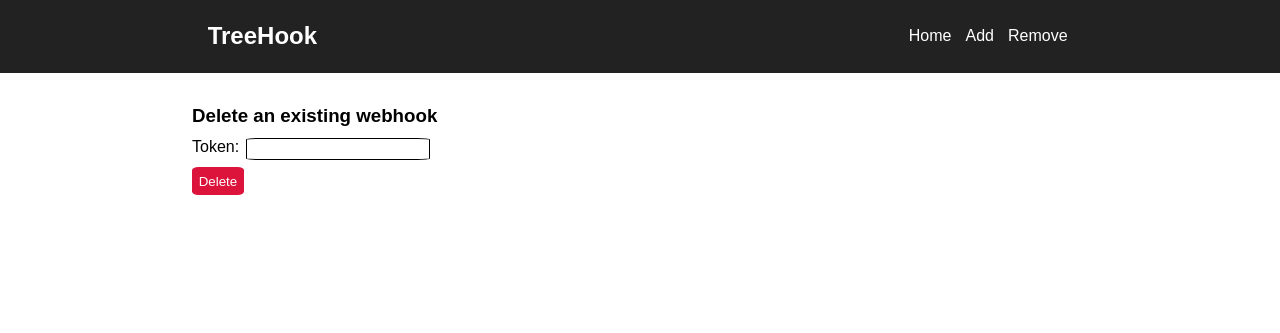
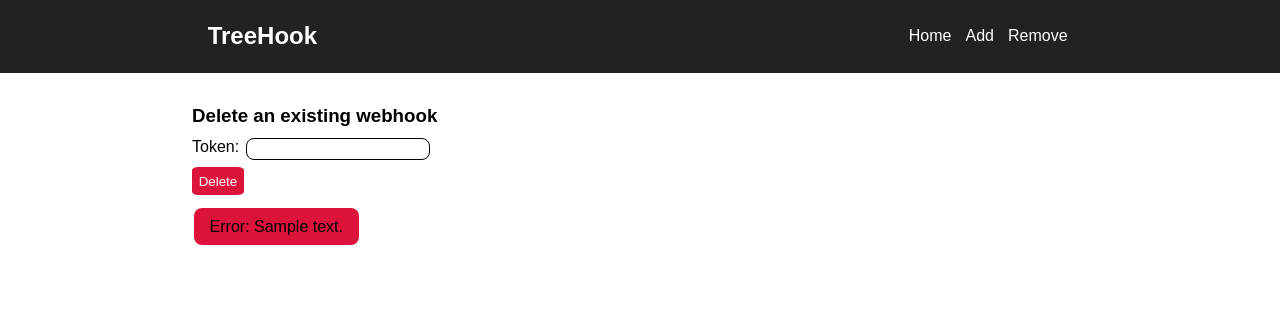
Before and after one commit to FlorianEagox/TreeHook, a Flask app: template templates/delete.html in a window 1280 px wide. Shown: the top 333 px of the page. Run offline with Flask 2, Linux system fonts and the light colour scheme; the template is opened without the code that fills it: most values are stand-ins (such as "Sample title", 1, 10 or a date in 2020).

Commit message:
Added messages if the tokens were successfully created or failed.

```diff
--- a/app.py
+++ b/app.py
@@ -8,7 +8,7 @@ from secrets import token_urlsafe
 
 app = Flask(__name__, subdomain_matching=True)
 app.config['SERVER_NAME'] = 'localhost:443'
-# app.debug = True
+app.debug = True
 hooks = []
 
 
@@ -66,7 +66,7 @@ def create_hook():
             hooks[index][1].join()
             del hooks[index]
             write_hooks()
-            return "Deleted " + request.args.get('token')
+            return request.args.get('token')
         except:
             return "Couldn't find token " + request.args.get('token'), 404
 
@@ -79,13 +79,15 @@ def index():
 @app.route('/add', methods=['GET', 'POST'])
 def add():
     if request.method == "POST":
-        print(requests.post(f'http://api.{app.config["SERVER_NAME"]}/hooks', params={"url": request.form['url'], "delay": request.form['delay'], "top": request.form['top']}).text)
+        response = requests.post(f'http://api.{app.config["SERVER_NAME"]}/hooks', params={"url": request.form['url'], "delay": request.form['delay'], "top": request.form['top']})
+        return render_template("add.html", result={"status": response.status_code, "text": response.text})
     return render_template("add.html")
 
 @app.route('/delete', methods=['GET', 'POST'])
 def delete():
     if request.method == "POST":
-        print(requests.delete(f'http://api.{app.config["SERVER_NAME"]}/hooks', params={'token': request.form['token']}).text)
+        response = requests.delete(f'http://api.{app.config["SERVER_NAME"]}/hooks', params={'token': request.form['token']})
+        return render_template("delete.html", result={"status": response.status_code, "text": response.text})
     return render_template("delete.html")
 
 
@@ -93,27 +95,32 @@ def delete():
 def hook_thread(hook):
     request_url = f'http://api.{app.config["SERVER_NAME"]}/donations?top={hook["top"]}'
     previous_donations = requests.get(request_url).text
+    timer = 0
     while(hook['active']):
-        time.sleep(hook['delay'])
-        new_donations = requests.get(request_url).text
+        if timer >= hook['delay']:
+            timer = 0
+            new_donations = requests.get(request_url).text
 
-        print(str(hash(new_donations)) + " " + str(hash(previous_donations)))
-        if not hash(new_donations) == hash(previous_donations):
-            diff = []
-            previous_donations_object = json.loads(previous_donations)
-            for donation in json.loads(new_donations):
-                if donation not in previous_donations_object:
-                    diff.append(donation)
-            result = {
-                "newDonations": diff,
-                "treeCount": get_trees()
-            }
-            requests.get(hook['url'], data=json.dumps(result))
-            previous_donations = new_donations
-
+            print(str(hash(new_donations)) + " " + str(hash(previous_donations)))
+            if not hash(new_donations) == hash(previous_donations):
+                diff = []
+                previous_donations_object = json.loads(previous_donations)
+                for donation in json.loads(new_donations):
+                    if donation not in previous_donations_object:
+                        diff.append(donation)
+                result = {
+                    "newDonations": diff,
+                    "treeCount": get_trees()
+                }
+                requests.get(hook['url'], data=json.dumps(result))
+                previous_donations = new_donations
+        else:
+            print("waiting")
+            time.sleep(1)
+            timer += 1
 
 if __name__ == "__main__":
-    #app.run()
+    app.run()
     threading.Thread(target=app.run).start()
     with open('hooks.json') as file:
         for hook in json.load(file):
--- a/static/main.css
+++ b/static/main.css
@@ -60,8 +60,8 @@ code.block {
 	tab-size: 4;
 }
 form {
-	margin: auto;
-	float: left;
+	margin: auto 0;
+	display: inline-block;
 }
 .form-part {
 	margin: 0.7em 0;
@@ -75,7 +75,7 @@ input[type=url],
 input[type=number],
 input[type=text] {
 	padding: 0.2em;
-	border-radius: 7%;
+	border-radius: 8px;
 	border: 1px solid;
 	float: right;
 	margin-left: 0.5em;
@@ -89,9 +89,18 @@ input[type=submit] {
 	padding: 0.5em;
 	border-radius: 12%;
 }
+.success,
 .add {
 	background: green;
 }
+.failure,
 .remove {
 	background: crimson;
 }
+.response {
+	padding: 0.6em 1em;
+	margin: 0.1em;
+	width: auto;
+	border-radius: 8px;
+	display: inline-block;
+}
--- a/templates/add.html
+++ b/templates/add.html
@@ -21,4 +21,7 @@
 			<input type="submit" class="add" value="Submit">
 		</div>
 	</form>
+	<br>
+	{% set success = 'Hook Created. Your token is:' %}
+	{% include "form-response.html" %}
 {% endblock %}
--- a/templates/delete.html
+++ b/templates/delete.html
@@ -11,4 +11,7 @@
 			<input type="submit" class="remove" value="Delete">
 		</div>
 	</form>
+	<br>
+	{% set success = '' %}
+	{% include "form-response.html" %}
 {% endblock %}
--- /dev/null
+++ b/templates/form-response.html
@@ -0,0 +1,7 @@
+{% if result is defined %}
+	{% if result.status == 200 %}
+		<div class="response success">{{success}} <span class="token">{{result.text}}</span></div>
+	{% else %}
+		<div class="response failure">Error: {{result.text}}</div>
+	{% endif %}
+{% endif %}
--- a/templates/index.html
+++ b/templates/index.html
@@ -24,7 +24,7 @@
 		<p>This will return a list of donations</p>
 		<p>This takes an query parameter of <code>top</code>. If it's set to <code>True</code>, it will return the top donations rather than the most recent ones.</p>
 		<p>The result will be a JSON array of objects in the format</p>
-		<pre><code class="block">{
+<pre><code class="block">{
 	"name": "MrBeast",
 	"treeCount": 100000,
 	"message": "I dare you to take this space from me :)"
```
